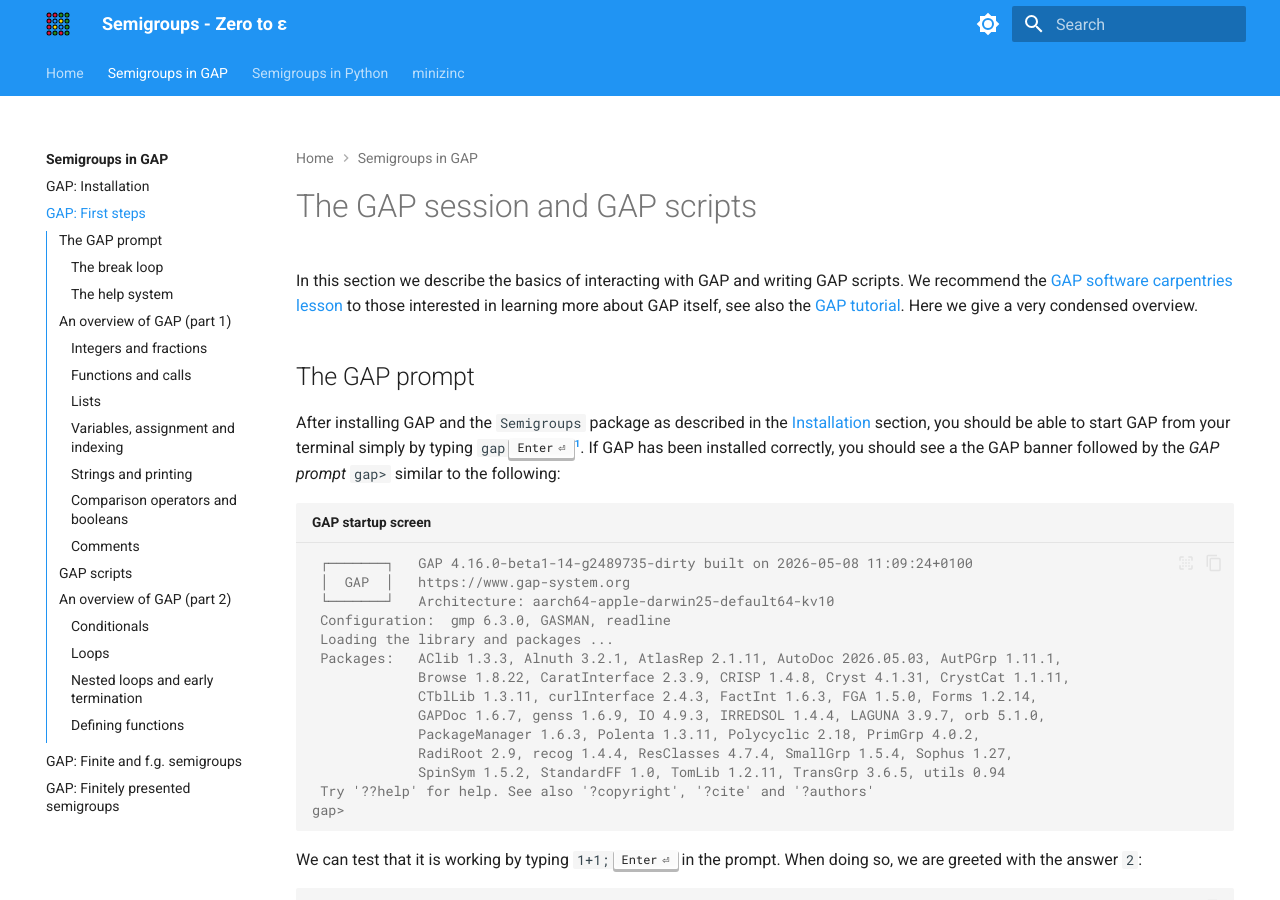
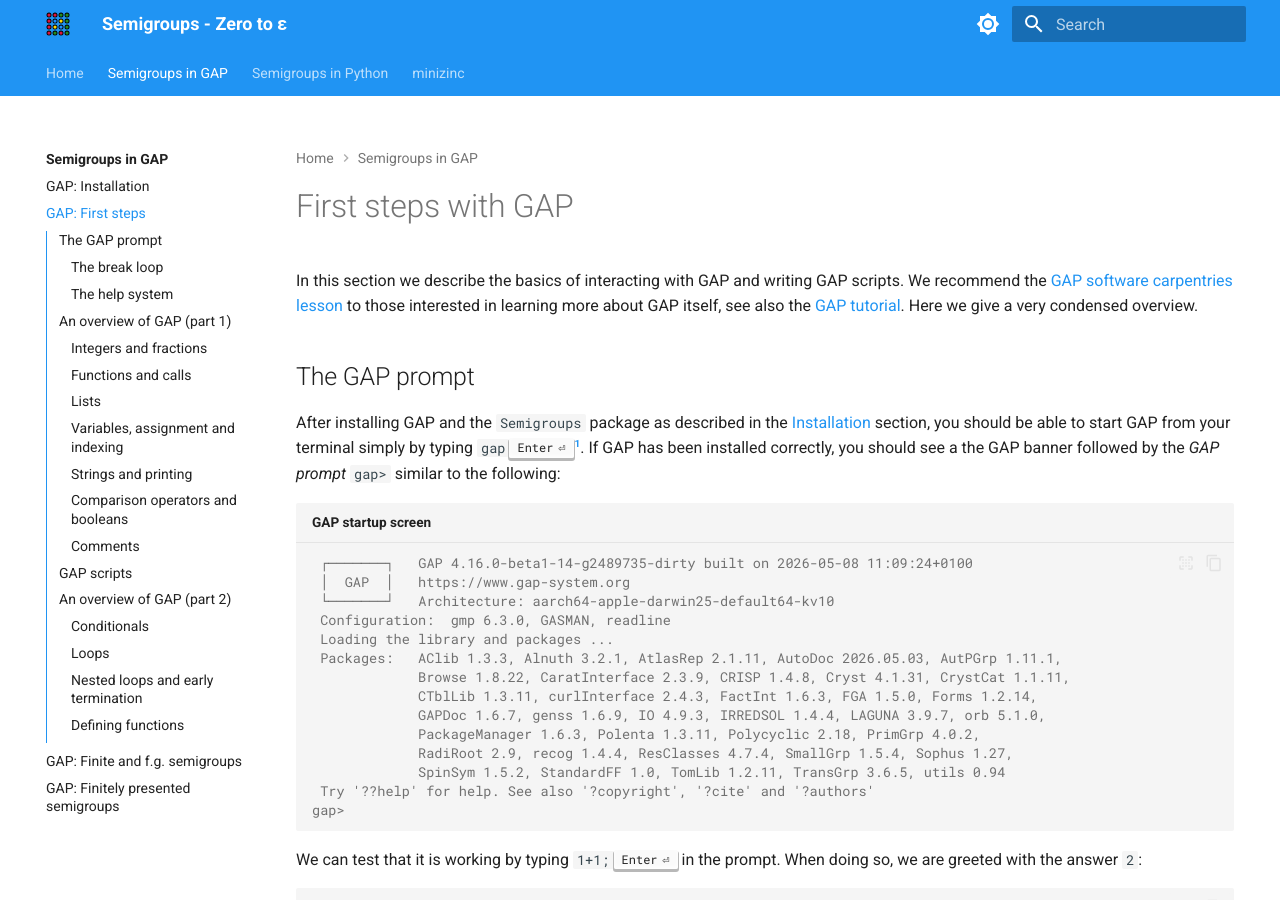
Before and after one commit to libsemigroups/tutorial, an MkDocs documentation site: the page built from docs/gap/session.md, in a window 1280 px wide and 900 px high. Built offline with MkDocs 1.6.1 and Material for MkDocs 9.7.7, drawn with Linux system fonts in a browser that asks for light colours.

Commit message:
Change GAP session title in accordance to the convention

```diff
--- a/docs/gap/session.md
+++ b/docs/gap/session.md
@@ -1,4 +1,4 @@
-# The GAP session and GAP scripts
+# First steps with GAP
 
 In this section we describe the basics of interacting with GAP and writing GAP scripts.
 We recommend the
```
